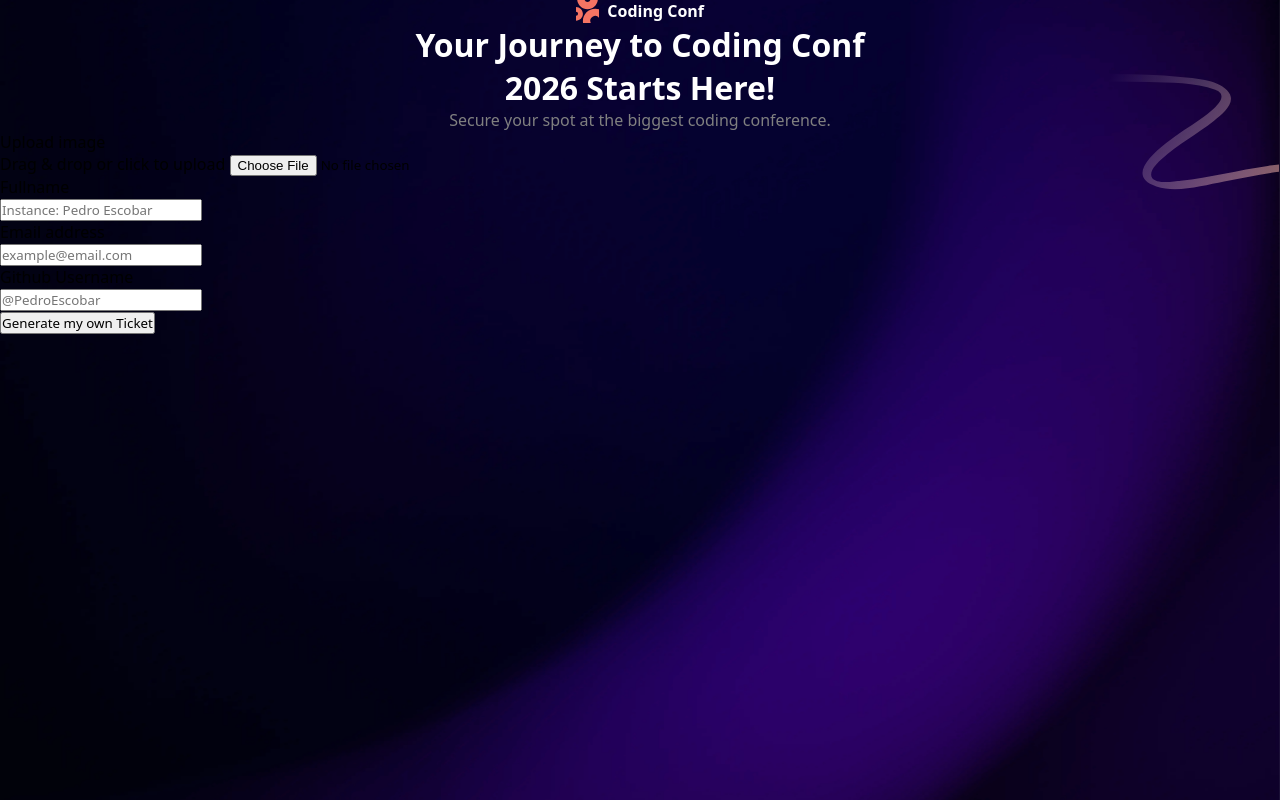
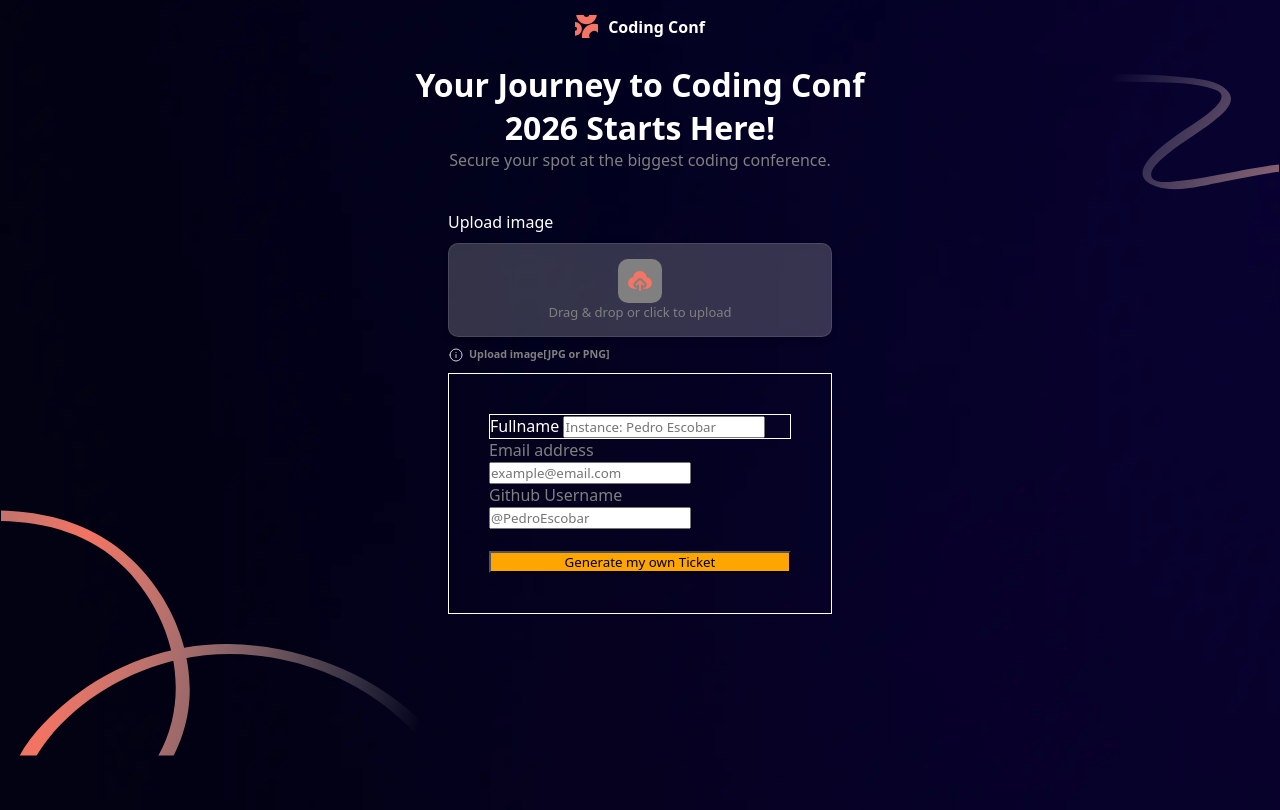
Before and after one commit to Cee2k23/Conf, a plain HTML site: page conf.html in a window 1280 px wide. Drawn offline with Linux system fonts and the light colour scheme.

Commit message:
Assignment

```diff
--- a/conf.css
+++ b/conf.css
@@ -4,11 +4,16 @@
     margin: 0;
     padding: 0;
 }
+
+body{
+    background: url('/assets/images/background-desktop.png');
+    /* background: url('/assets/images/pattern-squiggly-line-bottom-desktop.svg'); */
+}
 .bg{
-    position: absolute;
-    height: 100vh;
+    /* position: absolute; */
+    /* height: 100vh;
     width: 100vw;
-    z-index: -1;
+    z-index: -1; */
 }
 
 .bg2{
@@ -23,16 +28,28 @@
     /* z-index: 0; */
 }
 
-body header{
-    /* align-items: center; */
+.bg3{
+    /* align-items: end; */
+    /* display: flex; */
+    /* justify-content: end; */
+    position: absolute;
+    left: 1px;
+    bottom: -10px;
+    height: 50vh;
+    width: 34vw;
+    /* z-index: 0; */
+}
+
+header {
+    /* border: 1px solid white; */
     color: white;
     display: flex;
-    /* flex-direction: row; */
-    /* justify-content: center; */
-    margin: 0 auto;
-    justify-content: space-between;
-    width: 10%;
-    z-index: 1;
+    flex-direction: row;
+    align-items: center;
+    width: 100%;
+    justify-content: center;
+    padding: 15px 0;
+    gap: 10px;
 }
 
 body header img{
@@ -41,17 +58,90 @@ body header img{
     /* flex-direction: row; */
     /* margin: 0 auto; */
     width: 23px;
-    z-index: 2;
+    /* z-index: 2; */
 }
 
-.cent{
+.after-header{
+    /* border: 1px solid white; */
+    display: flex;
+    flex-direction: column;
     align-items: center;
+    width: 100%;
+    padding: 10px 0;
     color: white;
+}
+
+.fill{
+    display: flex;
+    flex-direction: column;
+
+    justify-content: center;
+    width: 30%;
+    margin: 20px auto 0;
+    gap: 10px;
+    padding: 10px 0;
+}
+
+.glass {
+    background: rgba(255, 255, 255, 0.2);
+    backdrop-filter: blur(10px);
+    border: 1px solid rgba(255, 255, 255, 0.1);
+    border-radius: 10px;
+    box-shadow: 0 4px 6px rgba(0, 0, 0, 0.1);
+}
+
+.dnd {
+    border: 1px dashed orange;
+    border-radius: 10px;
+    display: flex;
+    flex-direction: column;
+    justify-content: center;
+    align-items: center;
+    padding: 15px 10px;
+
+    background: rgba(255, 255, 255, 0.2);
+    backdrop-filter: blur(10px);
+    border: 1px solid rgba(255, 255, 255, 0.1);
+    border-radius: 10px;
+    box-shadow: 0 4px 6px rgba(0, 0, 0, 0.1);
+}
+
+.dnd.glass {
+    background: rgba(255, 255, 255, 0.2);
+    backdrop-filter: blur(10px);
+    border: 1px solid rgba(255, 255, 255, 0.1);
+    border-radius: 10px;
+    box-shadow: 0 4px 6px rgba(0, 0, 0, 0.1);
+}
+
+.dnd img{
+    background-color: gray;
+    border-radius: 10px;
+    padding: 7px;
+}
+.upload {
+    display: flex;
+    flex-direction: row;
+    align-items: start;
+    gap: 5px;
+}
+
+.fil{
+    /* align-items: center; */
+    border: 1px solid white;
     display: flex;
     flex-direction: column;
     /* justify-content: center; */
     margin: 0 auto;
-    /* justify-content: space-between; */
-    width: 100%;
-    z-index: 3;
+    padding: 40px;
+    width: 30%;
+
 }
+
+.fil label{
+    color: gray;
+}
+
+.input{
+    border: 1px solid white;
+}
--- a/conf.html
+++ b/conf.html
@@ -7,32 +7,52 @@
     <title>Coding conference</title>
 </head>
 <body>
-    <img src="/assets/images/background-desktop.png" alt="" class="bg">
+    <!-- <img src="/assets/images/background-desktop.png" alt="" class="bg"> -->
     <img src="/assets/images/pattern-squiggly-line-top.svg" alt="" class="bg2">
+    <img src="/assets/images/pattern-squiggly-line-bottom-desktop.svg" alt="" class="bg3">
     <header>
         <img src="/assets/images/logo-mark.svg" alt="">
         <h4>Coding Conf</h4>
     </header>
 
-    <div class="cent">
+    <main>
+        <div class="after-header">
             <h1>Your Journey to Coding Conf</h1>
             <h1>2026 Starts Here!</h1>
             <p style="color: gray;">Secure your spot at the biggest coding conference.</p>
         </div>
 
-    <p>Upload image</p>
-    Drag & drop or click to upload
-    <input type="file">
+        <div class="fill">
+            <label style="color: white">Upload image</label>
+            <div class="dnd">
+                <img src="/assets/images/icon-upload.svg" alt="?">
+                <p style="color: gray; font-size: small; ">Drag & drop or click to upload</p>
+            </div>
+            <div class="upload">
+                <img src="/assets/images/icon-info.svg" alt="">
+                <h6 style="color: gray;">Upload image[JPG or PNG]</h6>
+            </div>
+        </div>
 
-    <p>Fullname</p>
+        <div class="fil">
+            <div class="input">
+                <label style="color: white">Fullname</label>
                 <input type="text" placeholder="Instance: Pedro Escobar">
+            </div>
 
-    <p>Email address</p>
+            <div>
+                <label>Email address</label>
                 <input type="email" placeholder="example@email.com">
+            </div>
 
-    <p>Github Username</p>
-    <input type="email" placeholder="@PedroEscobar"><br>
+            <div>
+                <label>Github Username</label>
+                <input type="email" placeholder="@PedroEscobar">
+            </div>
+            <br>
 
-    <button>Generate my own Ticket</button>
+            <button style="background-color: orange;">Generate my own Ticket</button>
+        </div>
+    </main>
 </body>
 </html>
```
Lines whose indentation alone changed are shown as unchanged.
